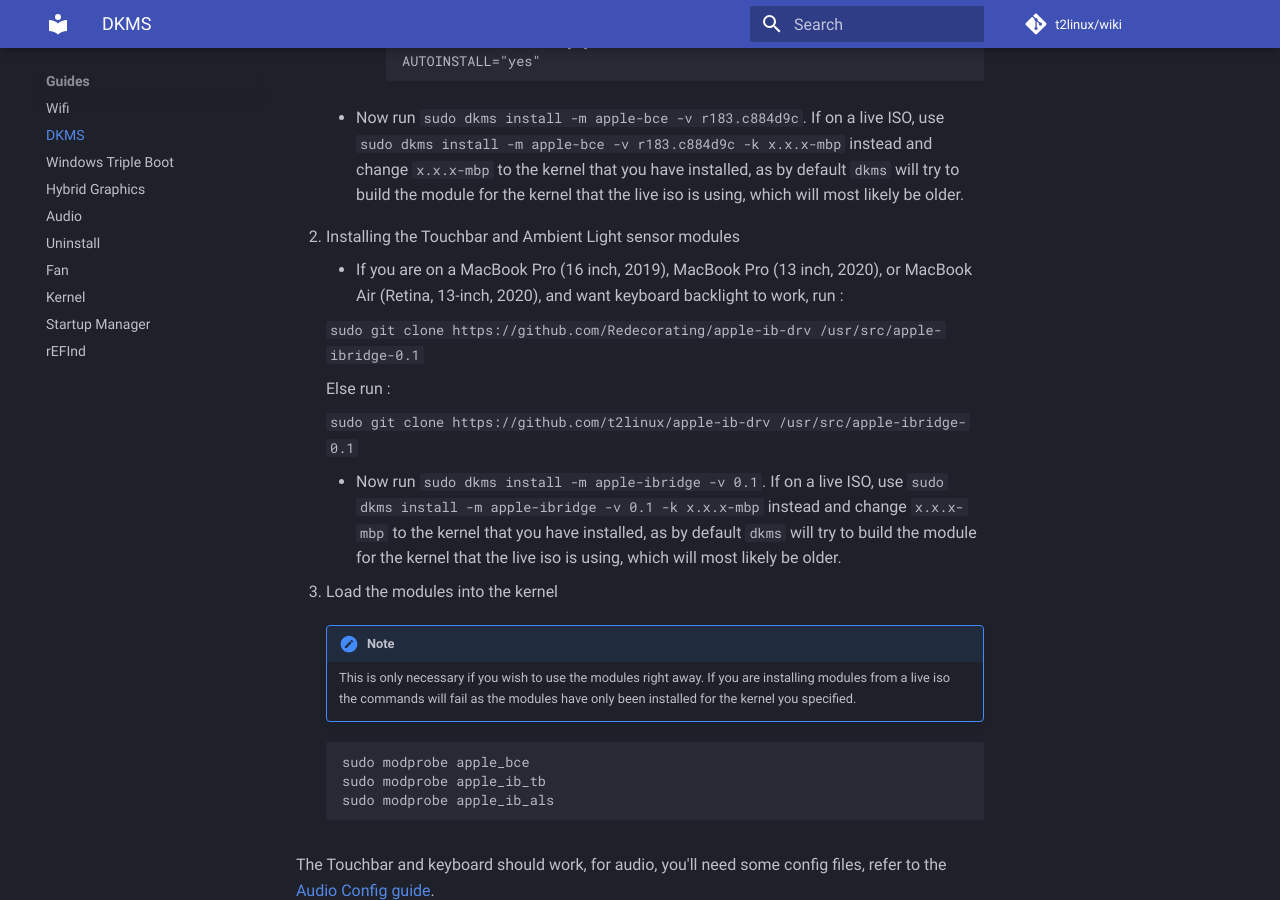
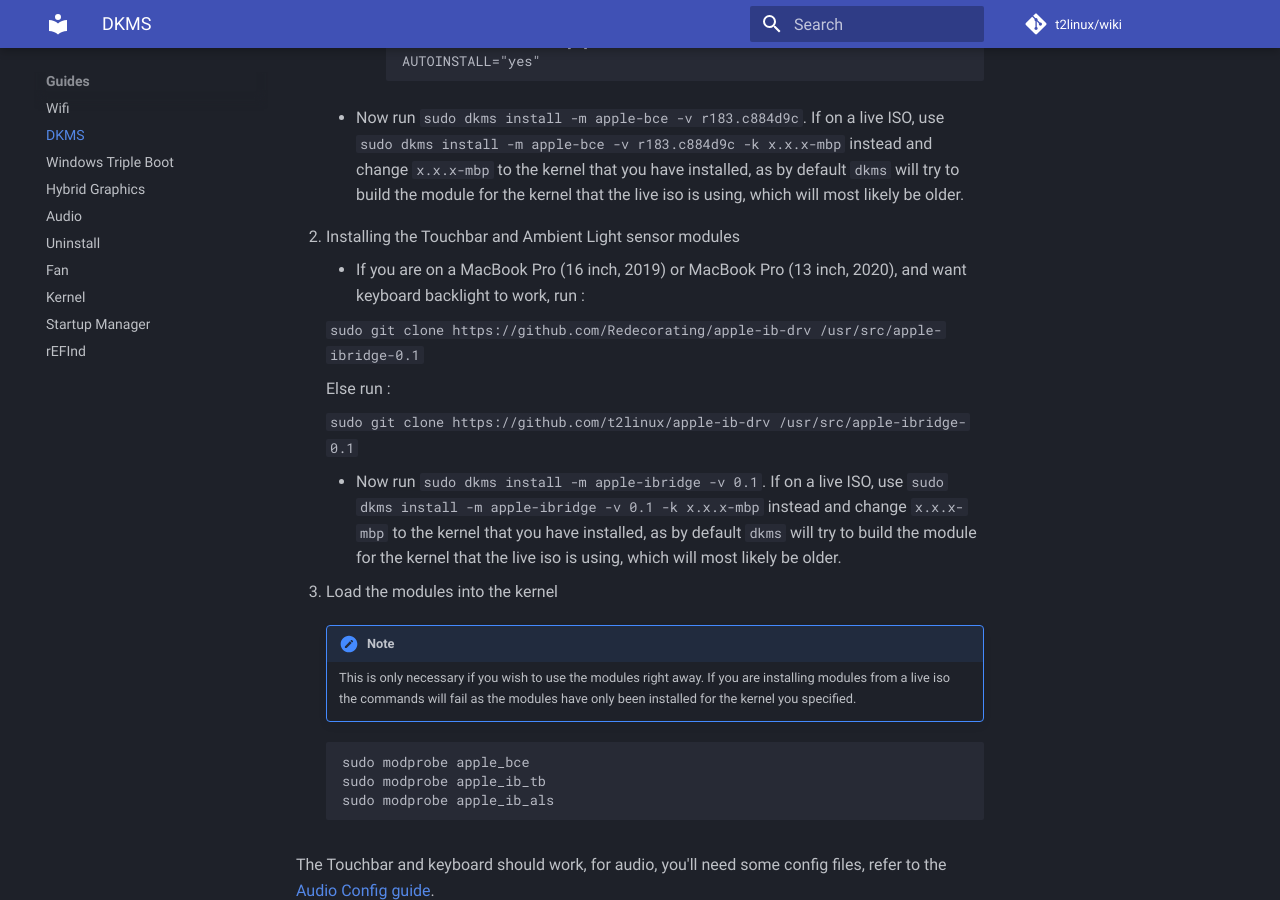
Before and after one commit to t2linux/wiki, an MkDocs documentation site: the page built from docs/guides/dkms.md, in a window 1280 px wide and 900 px high, scrolled down 1181 px. Built offline with MkDocs 1.6.1 and Material for MkDocs 9.7.7, drawn with Linux system fonts in a browser that asks for light colours; comment, search, counter and statistics services are not loaded.

Commit message:
Remove mba 9,1

```diff
--- a/docs/guides/dkms.md
+++ b/docs/guides/dkms.md
@@ -43,7 +43,7 @@ sudo rm -r /var/lib/dkms/apple-ibridge
 
 2. Installing the Touchbar and Ambient Light sensor modules
 
-    - If you are on a MacBook Pro (16 inch, 2019), MacBook Pro (13 inch, 2020), or MacBook Air (Retina, 13-inch, 2020), and want keyboard backlight to work, run :
+    - If you are on a MacBook Pro (16 inch, 2019) or MacBook Pro (13 inch, 2020), and want keyboard backlight to work, run :
 
       `sudo git clone https://github.com/Redecorating/apple-ib-drv /usr/src/apple-ibridge-0.1`
 
```
